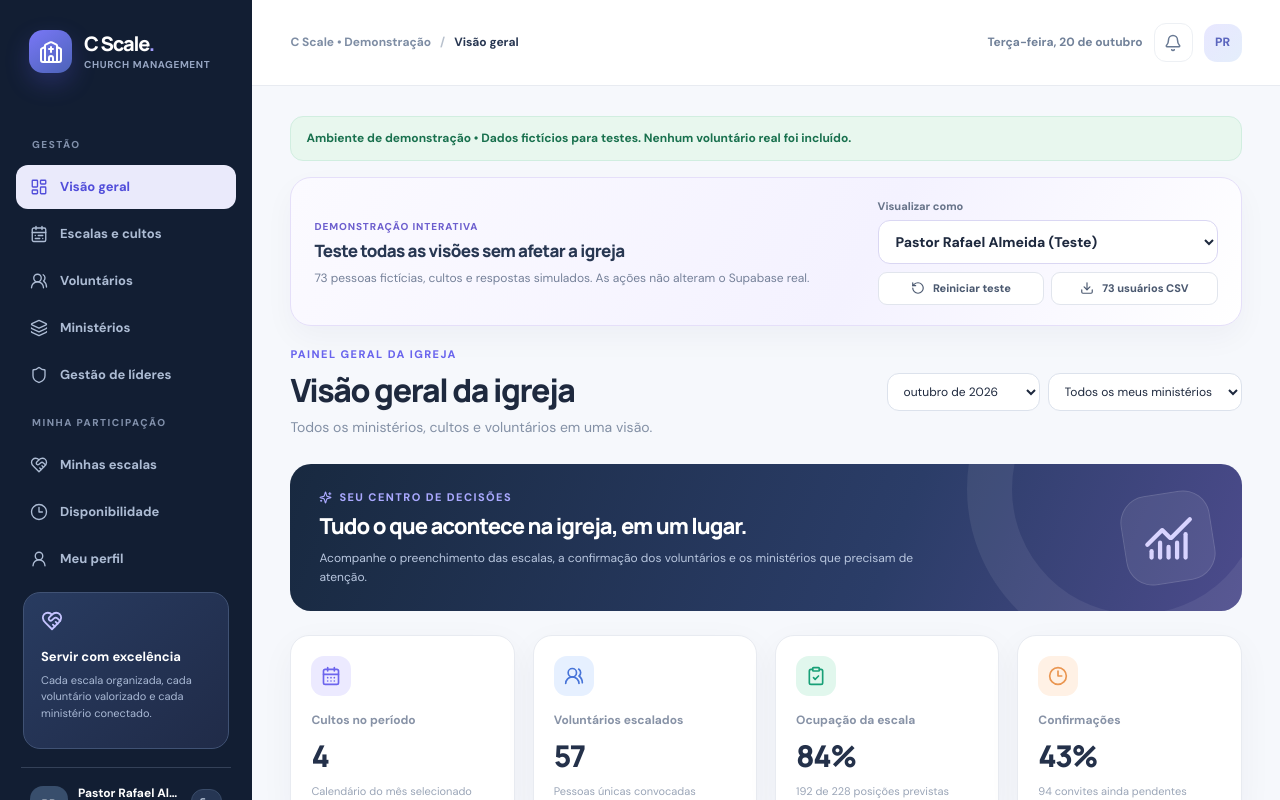
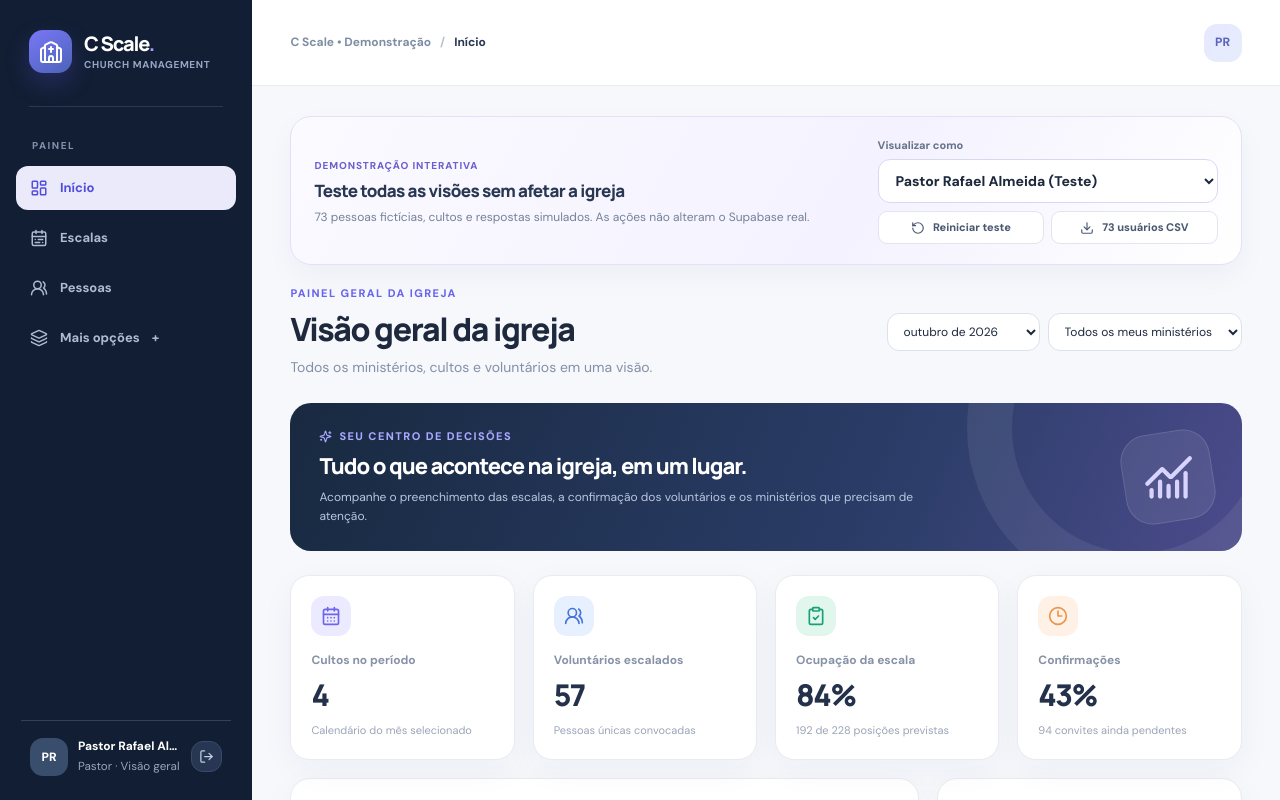
Before and after one commit to iblsmusicsorocaba-afk/Cscale, a Next.js app: page /demo in a window 1280 px wide. Shown: the top 800 px of the page. Built offline with nearby package versions, Linux system fonts and the light colour scheme.

Commit message:
ui: reduzir menu principal e agrupar configurações em Mais opções

```diff
--- a/src/components/AppShell.jsx
+++ b/src/components/AppShell.jsx
@@ -3,19 +3,22 @@ import React,{useState} from 'react';
 import {Church,LayoutDashboard,CalendarRange,UsersRound,UserRound,Clock3,Layers3,Settings2,LogOut,Menu,X,ChartNoAxesCombined,Bell,HeartHandshake,Shield,ArrowUpRight} from 'lucide-react';
 import {Avatar,initials,dateFmt} from './ui';
 const nav={
- dashboard:{title:'Visão geral',icon:LayoutDashboard},
- escalas:{title:'Escalas e cultos',icon:CalendarRange},
- equipe:{title:'Voluntários',icon:UsersRound},
+ dashboard:{title:'Início',icon:LayoutDashboard},
+ escalas:{title:'Escalas',icon:CalendarRange},
+ equipe:{title:'Pessoas',icon:UsersRound},
  ministerios:{title:'Ministérios',icon:Layers3},
  minhas:{title:'Minhas escalas',icon:HeartHandshake},
  disponibilidade:{title:'Disponibilidade',icon:Clock3},
  perfil:{title:'Meu perfil',icon:UserRound},
- lideres:{title:'Gestão de líderes',icon:Shield}
+ lideres:{title:'Líderes',icon:Shield}
 };
 export function AppShell({profile,role='volunteer',section,setSection,pending=0,signOut,children}){
  const [open,setOpen]=useState(false);
  const isAdmin=role==='pastor'||role==='leader';
- const groups=isAdmin?[{caption:'GESTÃO',items:['dashboard','escalas','equipe','ministerios',...(role==='pastor'?['lideres']:[])]},{caption:'MINHA PARTICIPAÇÃO',items:['minhas','disponibilidade','perfil']}]:[{caption:'MEU MINISTÉRIO',items:['minhas','disponibilidade','perfil']}];
+ const primary=isAdmin?['dashboard','escalas','equipe']:['minhas','disponibilidade'];
+ const secondary=isAdmin?['ministerios',...(role==='pastor'?['lideres']:[]),'minhas','disponibilidade','perfil']:['perfil'];
+ const [showMore,setShowMore]=useState(false);
+ const moreOpen=showMore||secondary.includes(section);
  const choose=s=>{setSection(s);setOpen(false)};
  const today=dateFmt(new Date(),{weekday:'long',day:'2-digit',month:'long'});
  const isDemo=profile.church_id==='22222222-2222-4222-8222-222222222222';
@@ -24,14 +27,16 @@ export function AppShell({profile,role='volunteer',section,setSection,pending=0,
   <aside className={'sidebar '+(open?'open':'')}>
     <div className="sidebar-header"><div className="logo-mark"><Church size={24}/></div><div><div className="logo-title">C Scale<span style={{color:'#a39dff'}}>.</span></div><div className="logo-sub">CHURCH MANAGEMENT</div></div><button className="circle-btn mobile-menu" onClick={()=>setOpen(false)} aria-label="Fechar"><X size={17}/></button></div>
     <div className="sidebar-divider"/>
-    {groups.map(group=><div key={group.caption}><div className="nav-caption">{group.caption}</div>{group.items.map(id=>{const {icon:Icon,title}=nav[id];return <button key={id} className={'nav-item '+(section===id?'active':'')} onClick={()=>choose(id)}><Icon size={18} strokeWidth={1.8}/><span>{title}</span>{id==='minhas'&&pending>0&&<span className="nav-count">{pending}</span>}</button>})}</div>)}
+    <div className="nav-caption">{isAdmin?'PAINEL':'MEU ESPAÇO'}</div>
+    {primary.map(id=>{const {icon:Icon,title}=nav[id];return <button type="button" key={id} className={'nav-item '+(section===id?'active':'')} aria-current={section===id?'page':undefined} onClick={()=>choose(id)}><Icon size={18}/><span>{title}</span>{id==='minhas'&&pending>0&&<span className="nav-count">{pending}</span>}</button>})}
+    <button type="button" className={'nav-item nav-more '+(moreOpen?'more-open':'')} aria-expanded={moreOpen} onClick={()=>setShowMore(v=>!moreOpen)}><Layers3 size={18}/><span>Mais opções</span><span className="more-indicator">{moreOpen?'−':'+'}</span></button>
+    {moreOpen&&<div className="nav-submenu">{secondary.map(id=>{const {icon:Icon,title}=nav[id];return <button type="button" key={id} className={'nav-item '+(section===id?'active':'')} onClick={()=>choose(id)}><Icon size={17}/><span>{title}</span>{id==='minhas'&&pending>0&&<span className="nav-count">{pending}</span>}</button>})}</div>}
     <div className="sidebar-spacer"/>
-    <div className="sidebar-promo"><HeartHandshake size={22} color="#c5c3ff"/><strong>Servir com excelência</strong><p>Cada escala organizada, cada voluntário valorizado e cada ministério conectado.</p></div>
     <div className="sidebar-user"><Avatar name={profile.full_name} dark/><div className="text"><b>{profile.full_name}</b><small>{role==='pastor'?'Pastor · Visão geral':role==='leader'?'Liderança de ministério':'Voluntário'}</small></div><button className="circle-btn" onClick={signOut} title="Sair" style={{width:31,height:31,background:'#263653',borderColor:'#394b68',color:'#c2cfe2'}}><LogOut size={15}/></button></div>
   </aside>
   <div className="main">
-    <header className="topbar"><div className="row"><button className="circle-btn mobile-menu" onClick={()=>setOpen(true)} aria-label="Abrir menu"><Menu size={19}/></button><div className="breadcrumbs"><span>{isDemo?'C Scale • Demonstração':'Lagoinha'}</span><span style={{color:'#b8c1cd'}}>/</span><b>{nav[section]?.title||'C Scale'}</b></div></div><div className="top-actions"><div className="top-date">{today.charAt(0).toUpperCase()+today.slice(1)}</div><button className="circle-btn" onClick={()=>choose('minhas')} title="Minhas convocações" style={{position:'relative'}}><Bell size={18}/>{pending>0&&<span style={{position:'absolute',right:7,top:6,width:8,height:8,background:'#e78286',borderRadius:'50%',border:'2px solid white'}}/>}</button><Avatar name={profile.full_name}/></div></header>
-    <main className="content">{isDemo&&<div role="status" className="alert" style={{marginBottom:16}}>Ambiente de demonstração • Dados fictícios para testes. Nenhum voluntário real foi incluído.</div>}{children}</main>
+    <header className="topbar"><div className="row"><button className="circle-btn mobile-menu" onClick={()=>setOpen(true)} aria-label="Abrir menu"><Menu size={19}/></button><div className="breadcrumbs"><span>{isDemo?'C Scale • Demonstração':'Lagoinha'}</span><span style={{color:'#b8c1cd'}}>/</span><b>{nav[section]?.title||'C Scale'}</b></div></div><div className="top-actions">{pending>0&&<button type="button" className="top-pending" onClick={()=>choose('minhas')}>{pending} {pending===1?'convite':'convites'} para responder</button>}<Avatar name={profile.full_name}/></div></header>
+    <main className="content">{children}</main>
   </div>
  </div>
 }
```
